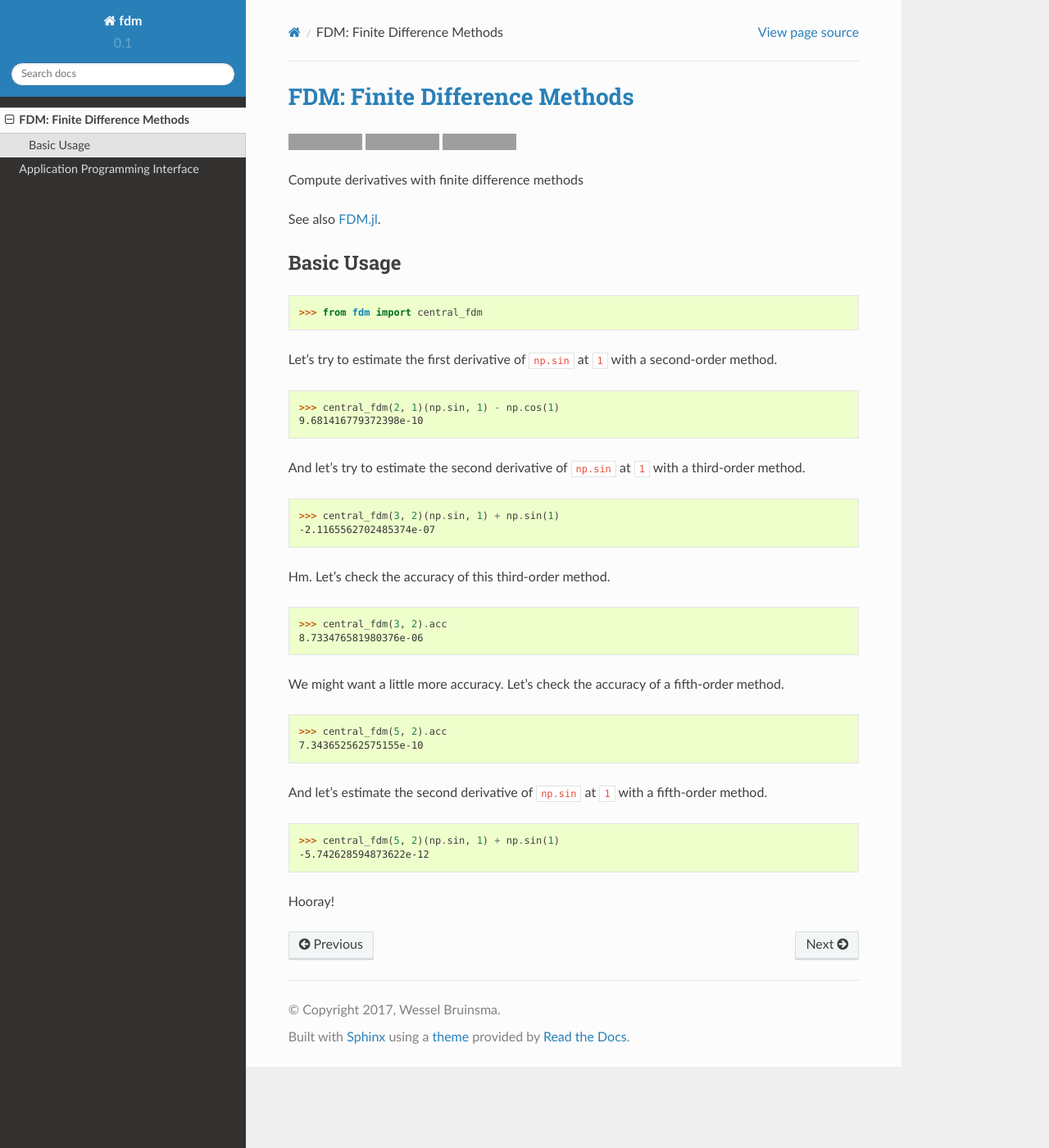
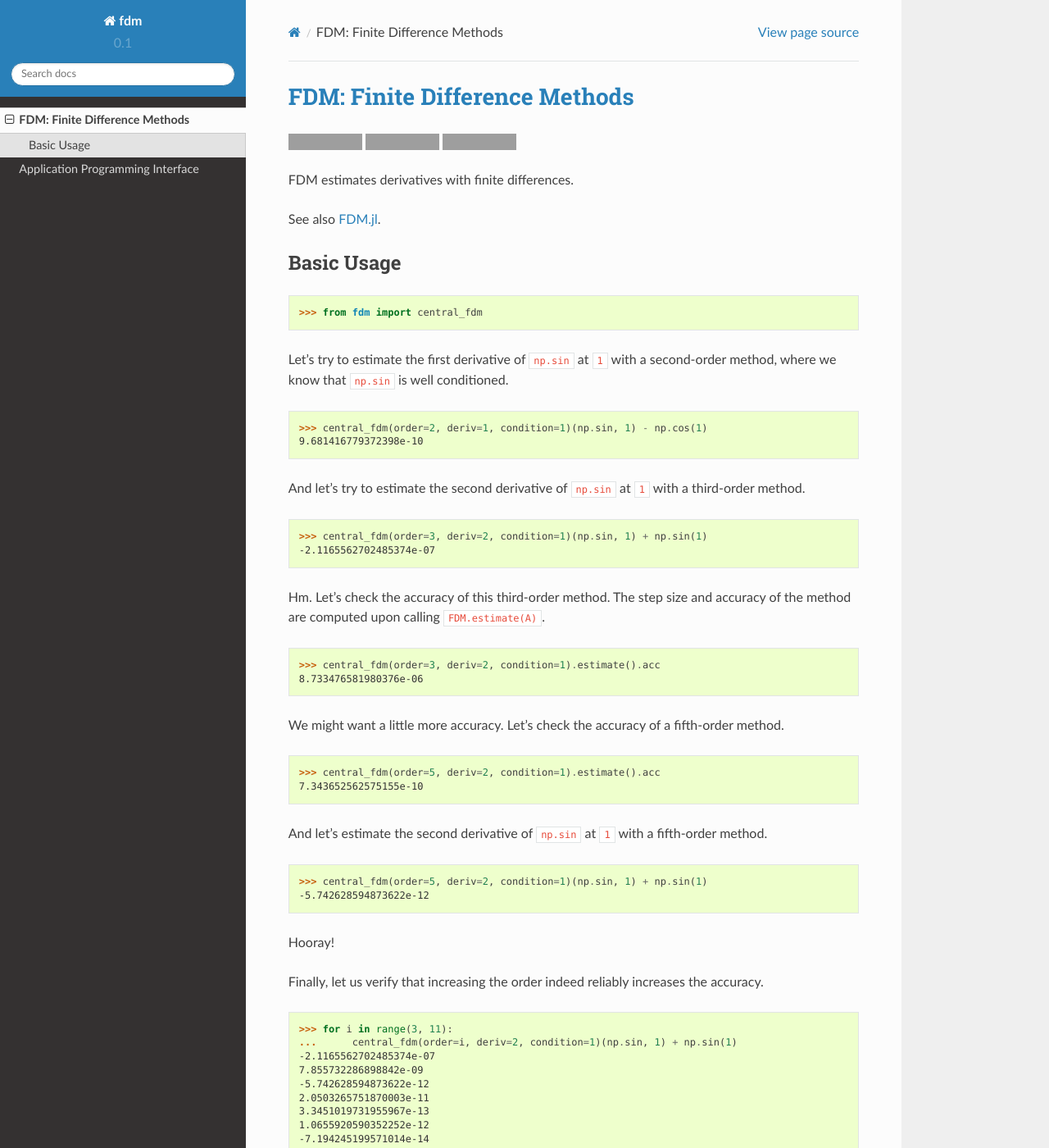
Before and after one commit to wesselb/fdm, a Sphinx documentation site: the page built from doc/readme.rst, in a window 1280 px wide and 1400 px high. Shown: the whole window at 82% size. Built offline with Sphinx 7.4.7 and the Read the Docs theme 2.0.0, drawn with Linux system fonts in a browser that asks for light colours; some of the changed text lies outside the part shown; grey boxes are pictures that could not be loaded.

Commit message:
Dynamically estimate epsilon and bound

```diff
--- a/doc/readme.rst
+++ b/doc/readme.rst
@@ -3,7 +3,7 @@
 
 |Build| |Coverage Status| |Latest Docs|
 
-Compute derivatives with finite difference methods
+FDM estimates derivatives with finite differences.
 
 See also `FDM.jl <https://github.com/invenia/FDM.jl>`__.
 
@@ -15,11 +15,11 @@
     >>> from fdm import central_fdm
 
 Let's try to estimate the first derivative of ``np.sin`` at ``1`` with a
-second-order method.
+second-order method, where we know that ``np.sin`` is well conditioned.
 
 .. code:: python
 
-    >>> central_fdm(2, 1)(np.sin, 1) - np.cos(1)
+    >>> central_fdm(order=2, deriv=1, condition=1)(np.sin, 1) - np.cos(1)
     9.681416779372398e-10
 
 And let's try to estimate the second derivative of ``np.sin`` at ``1``
@@ -27,14 +27,16 @@
 
 .. code:: python
 
-    >>> central_fdm(3, 2)(np.sin, 1) + np.sin(1)
+    >>> central_fdm(order=3, deriv=2, condition=1)(np.sin, 1) + np.sin(1)
     -2.1165562702485374e-07
 
-Hm. Let's check the accuracy of this third-order method.
+Hm. Let's check the accuracy of this third-order method. The step size
+and accuracy of the method are computed upon calling
+``FDM.estimate(A)``.
 
 .. code:: python
 
-    >>> central_fdm(3, 2).acc
+    >>> central_fdm(order=3, deriv=2, condition=1).estimate().acc
     8.733476581980376e-06
 
 We might want a little more accuracy. Let's check the accuracy of a
@@ -42,7 +44,7 @@
 
 .. code:: python
 
-    >>> central_fdm(5, 2).acc
+    >>> central_fdm(order=5, deriv=2, condition=1).estimate().acc
     7.343652562575155e-10
 
 And let's estimate the second derivative of ``np.sin`` at ``1`` with a
@@ -50,10 +52,28 @@
 
 .. code:: python
 
-    >>> central_fdm(5, 2)(np.sin, 1) + np.sin(1)
+    >>> central_fdm(order=5, deriv=2, condition=1)(np.sin, 1) + np.sin(1)
     -5.742628594873622e-12
 
 Hooray!
+
+Finally, let us verify that increasing the order indeed reliably
+increases the accuracy.
+
+.. code:: python
+
+    >>> for i in range(3, 11):
+    ...      central_fdm(order=i, deriv=2, condition=1)(np.sin, 1) + np.sin(1)
+    -2.1165562702485374e-07
+    7.855732286898842e-09
+    -5.742628594873622e-12
+    2.0503265751870003e-11
+    3.3451019731955967e-13
+    1.0655920590352252e-12
+    -7.194245199571014e-14
+    8.37108160567368e-14
+
+Moar? See the `docs <https://fdm-docs.readthedocs.io/en/latest>`__!
 
 .. |Build| image:: https://travis-ci.org/wesselb/fdm.svg?branch=master
    :target: https://travis-ci.org/wesselb/fdm
```
Also changed, not shown: README.md (+26 -7 lines), 2 other files.
